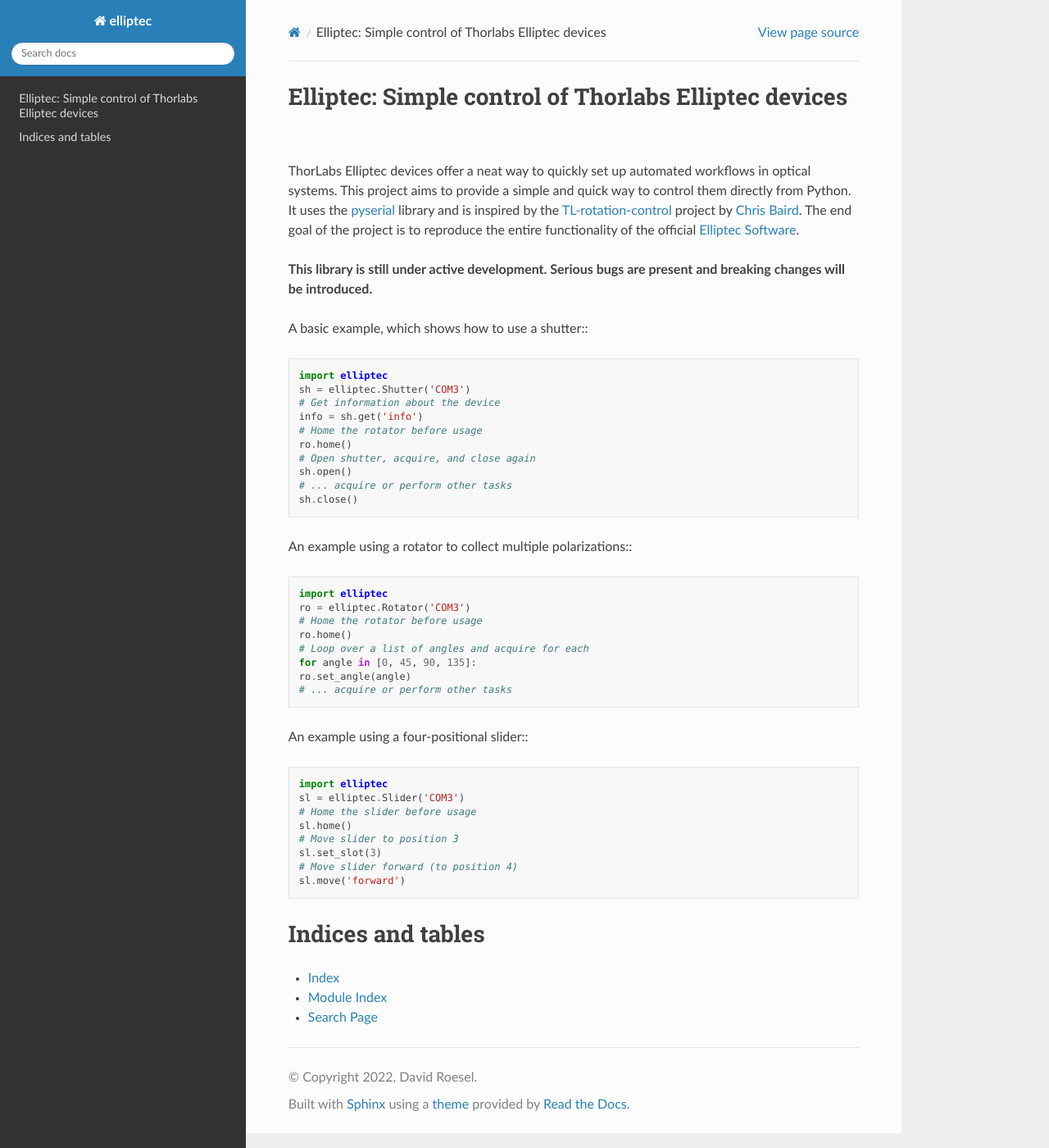
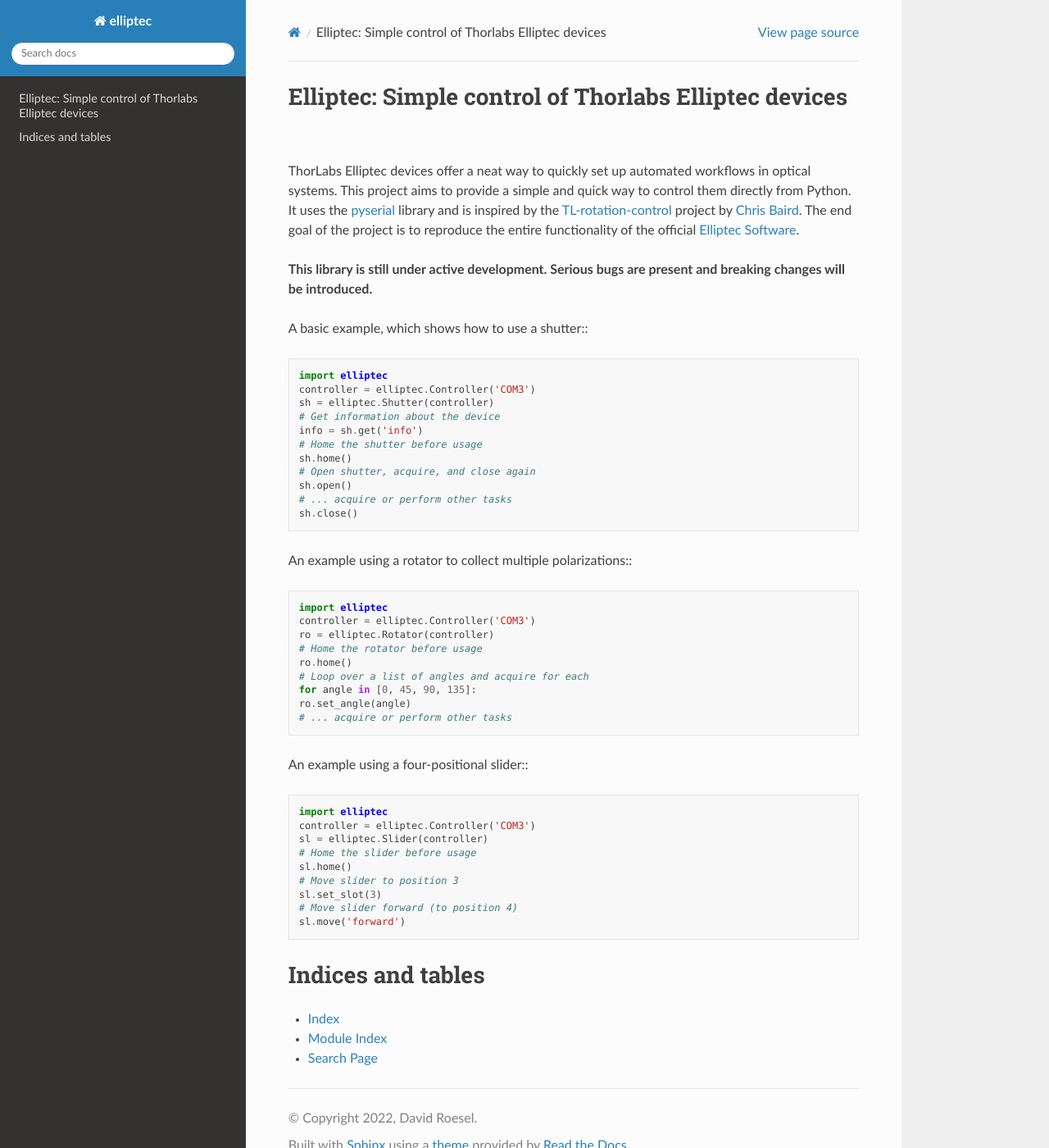
Before and after one commit to roesel/elliptec, a Sphinx documentation site: the page built from docs/source/index.rst, in a window 1280 px wide and 1400 px high. Shown: the whole window at 82% size. Built offline with Sphinx 7.4.7 and the Read the Docs theme 2.0.0, drawn with Linux system fonts in a browser that asks for light colours.

```diff
--- a/docs/source/index.rst
+++ b/docs/source/index.rst
@@ -15,11 +15,12 @@ ThorLabs Elliptec devices offer a neat way to quickly set up automated workflows
 A basic example, which shows how to use a shutter:::
 
    import elliptec
-   sh = elliptec.Shutter('COM3')
+   controller = elliptec.Controller('COM3')
+   sh = elliptec.Shutter(controller)
    # Get information about the device
    info = sh.get('info')
-   # Home the rotator before usage
-   ro.home()
+   # Home the shutter before usage
+   sh.home()
    # Open shutter, acquire, and close again
    sh.open()
    # ... acquire or perform other tasks
@@ -28,7 +29,8 @@ A basic example, which shows how to use a shutter:::
 An example using a rotator to collect multiple polarizations:::
 
    import elliptec
-   ro = elliptec.Rotator('COM3')
+   controller = elliptec.Controller('COM3')
+   ro = elliptec.Rotator(controller)
    # Home the rotator before usage
    ro.home()
    # Loop over a list of angles and acquire for each
@@ -39,7 +41,8 @@ An example using a rotator to collect multiple polarizations:::
 An example using a four-positional slider:::
 
    import elliptec
-   sl = elliptec.Slider('COM3')
+   controller = elliptec.Controller('COM3')
+   sl = elliptec.Slider(controller)
    # Home the slider before usage
    sl.home()
    # Move slider to position 3
```
Also changed, not shown: README.md (+1 -1 lines).
